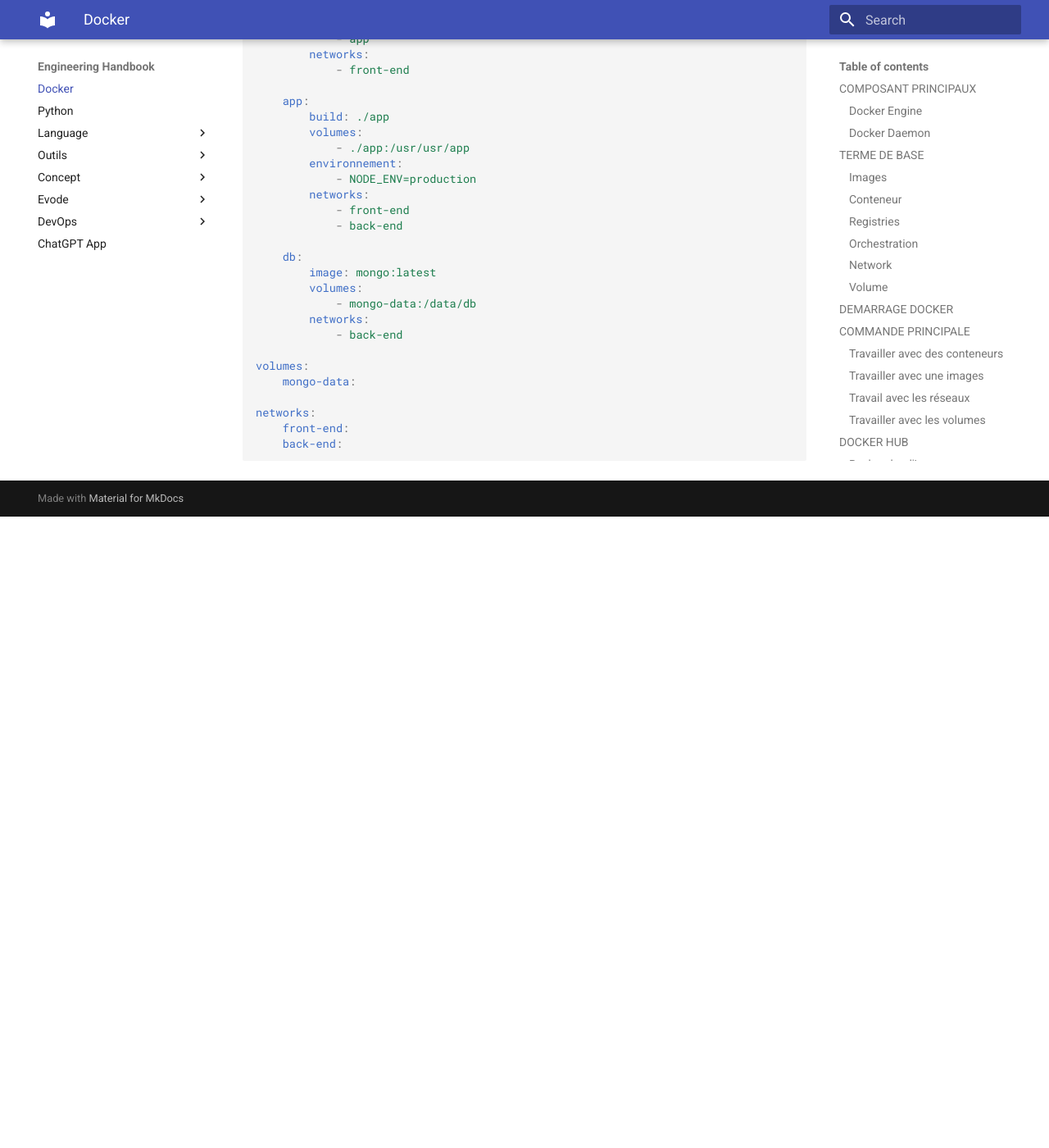
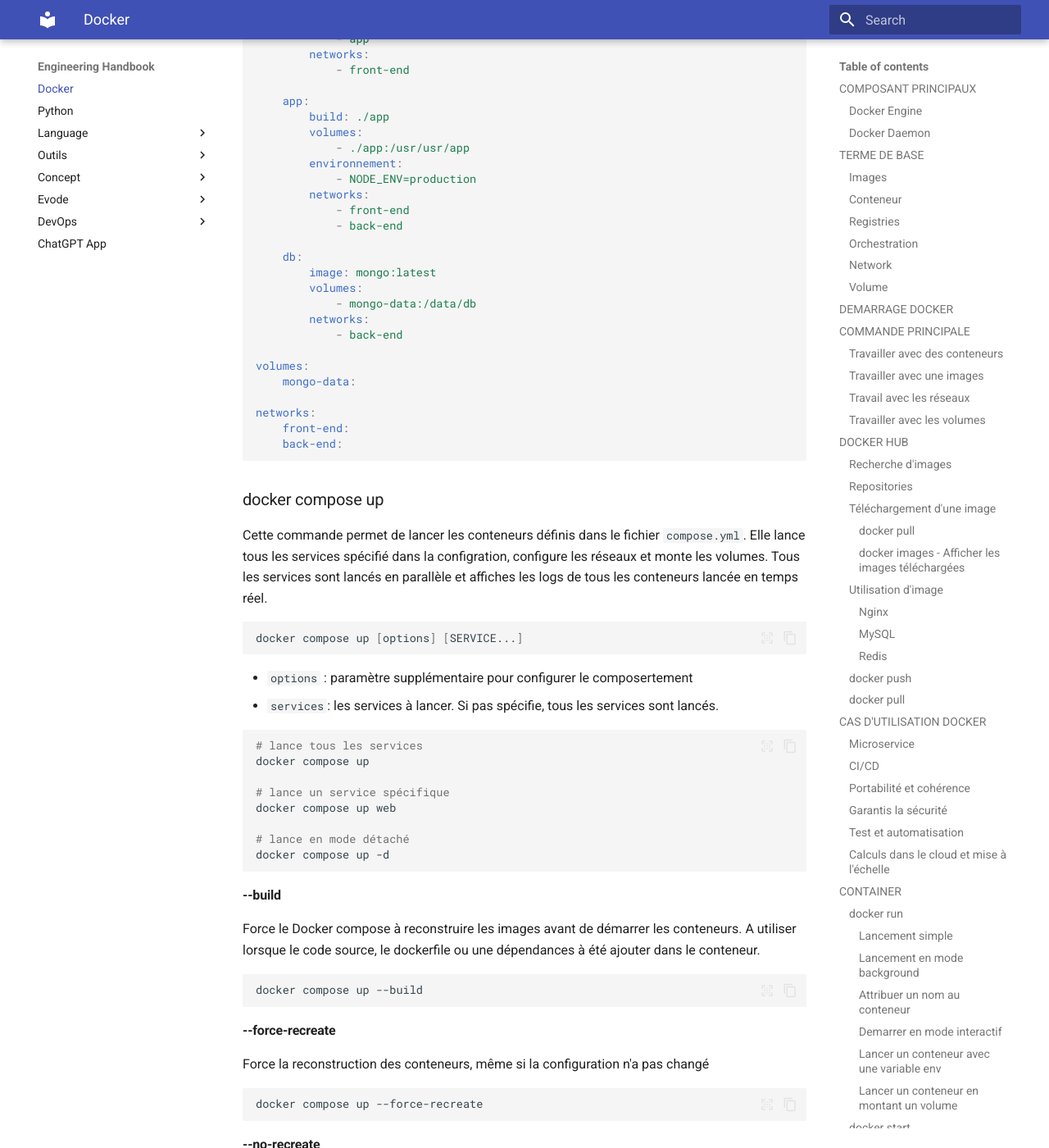
Before and after one commit to GuillemotClement/engineering-handbook, an MkDocs documentation site: the page built from docs/docker/index.md, in a window 1280 px wide and 1400 px high, scrolled down 42587 px. Shown: the whole window at 82% size. Built offline with MkDocs 1.6.1 and Material for MkDocs 9.7.7, drawn with Linux system fonts in a browser that asks for light colours; before the commit the page ends 43217 px from its top, so only the background shows below that; some of the changed text lies outside the part shown.

Commit message:
feat: docker/compose commande

````diff
--- a/docs/docker/index.md
+++ b/docs/docker/index.md
@@ -1724,3 +1724,93 @@ networks:
     front-end:
     back-end:
 ```
+
+### docker compose up
+
+Cette commande permet de lancer les conteneurs définis dans le fichier `compose.yml`. Elle lance tous les services spécifié dans la configration, configure les réseaux et monte les volumes.
+Tous les services sont lancés en parallèle et affiches les logs de tous les conteneurs lancée en temps réel.
+
+```shell
+docker compose up [options] [SERVICE...]
+```
+
+- `options` : paramètre supplémentaire pour configurer le composertement
+- `services`:  les services à lancer. Si pas spécifie, tous les services sont lancés.
+
+```shell
+# lance tous les services
+docker compose up
+
+# lance un service spécifique
+docker compose up web
+
+# lance en mode détaché
+docker compose up -d
+```
+
+#### --build
+Force le Docker compose à reconstruire les images avant de démarrer les conteneurs. A utiliser lorsque le code source, le dockerfile ou une dépendances à été ajouter dans le conteneur.
+
+```shell
+docker compose up --build
+```
+
+#### --force-recreate
+Force la reconstruction des conteneurs, même si la configuration n'a pas changé
+
+```shell
+docker compose up --force-recreate
+```
+
+#### --no-recreate
+Supprime les conteneurs qui ne sont pas définis dans le `compose` actuel mais qui ont été crées par des exécutions précdente.
+
+```shell
+docker compose up --remove-orphans
+```
+
+#### -V
+`--renew-anon-volumes` Force à recréer les volumes anonymes au lieux de les réutiliser
+
+```shell
+docker compose up -v
+```
+
+### docker compose down
+Utilisé pour arrêter et supprimer toutes les ressources créés par la commande `docker compose up`.
+Cela inclut l'arrêts des conteneurs, la supression des réseux et volume (si spécifié) et la suppression des images (optionel)
+
+```shell
+docker compose down [options]
+```
+
+- `option`: paramètre supplémentaire pour configurer le comportement de la commande
+
+```shell
+# stop et supprime les ressources
+docker compose down
+
+# Supprime les volumes
+docker compose down --volumes
+
+# supprime les images
+docker compose down --rmi all
+```
+
+#### -v
+Permet de supprimer les volumes crées et utilisées par les services.
+```shell
+docker compose down --volumes
+```
+
+#### --rmi
+Supprime les images utilisées pour créer des conteneurs. (`all` => supprime toutes les images pour le projet, `local` => supprime toutes les images local)
+```shell
+dokcer compose down --rmi all
+```
+
+#### --remove-orphans
+Supprime les conteneurs qui ne sont pas définis dans le compose mais été créer par des exécution précédente
+```shell
+docker compose down --remove-orphans
+```
````
